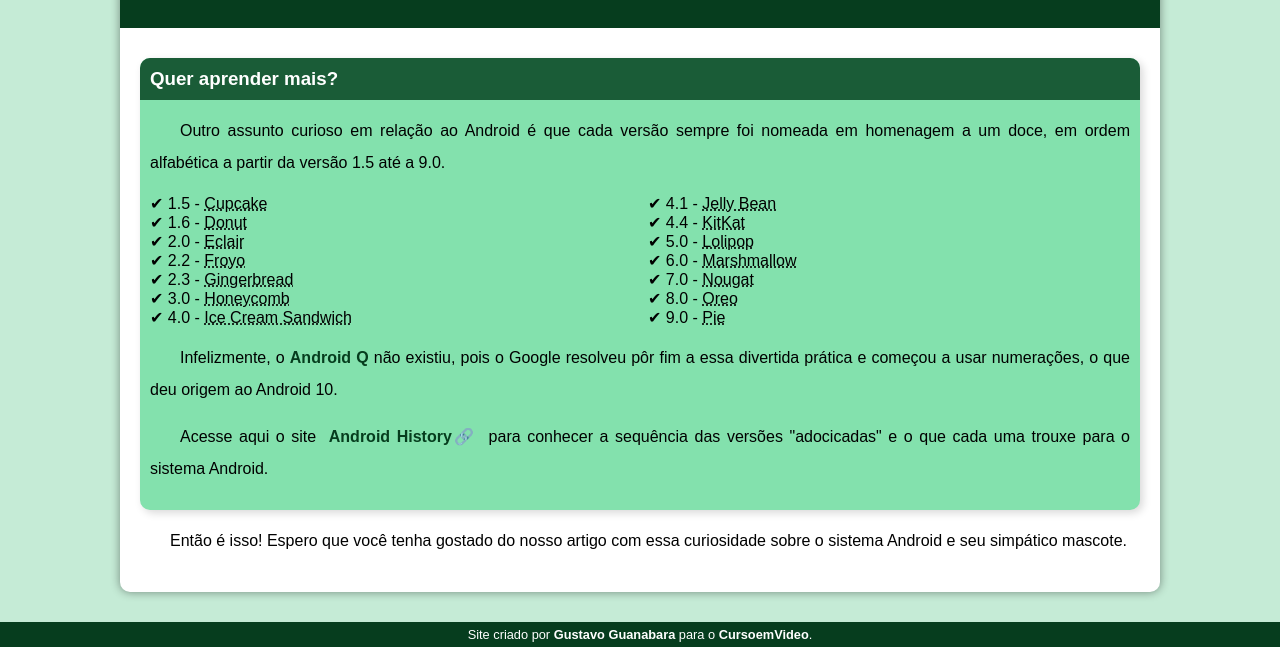
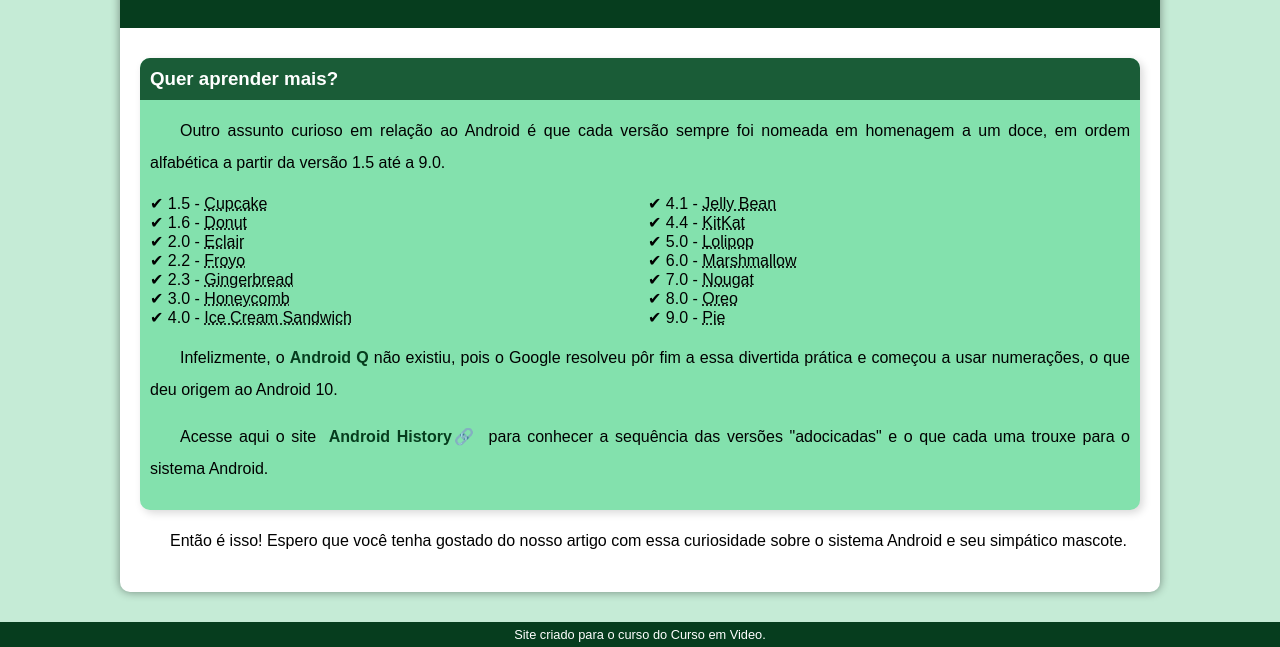
Before and after one commit to nkbreno33/projeto-android, a plain HTML site: page index.html in a window 1280 px wide. Shown: the part 2418-3065 px from the top of the page. Drawn offline with Linux system fonts and the light colour scheme.

Commit message:
Update index.html

```diff
--- a/index.html
+++ b/index.html
@@ -118,8 +118,7 @@
         </article>
     </main>
     <footer>
-        <p>Site criado por <a href="https://github.com/gustavoguanabara/html-css" target="_blank" rel="external">Gustavo Guanabara</a> para o <a href="https://www.youtube.com/c/CursoemV%C3%ADdeo" target="_blank" rel="external">CursoemVideo</a>.
-        </p>
+        <p>Site criado para o curso do Curso em Video.</p>
     </footer>
 </body>
 </html>
```
